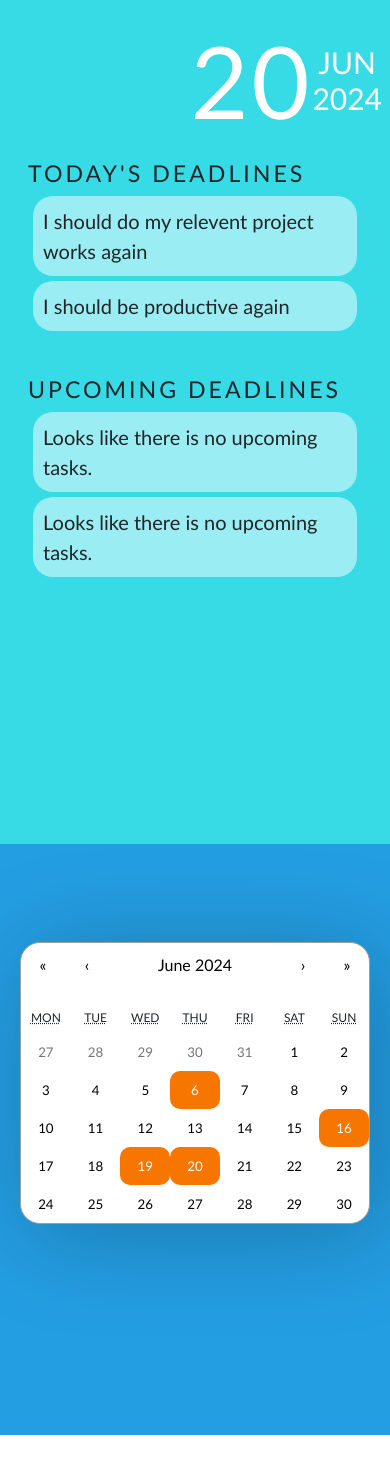
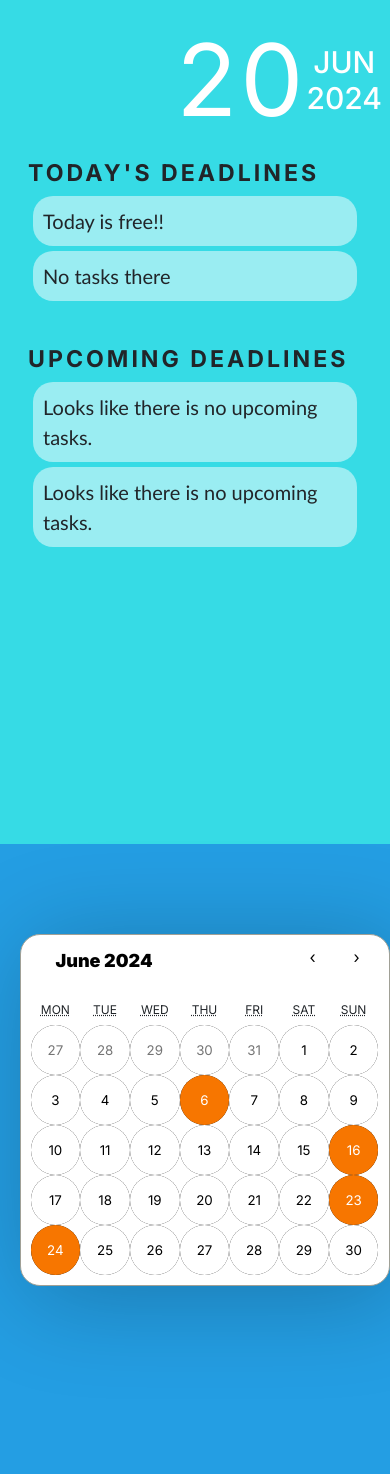
Before and after one commit to legendtharun/todolist, a React (Create React App) app: page / in a window 390 px wide. Shown: the top 1474 px of the page. Before the commit the page ends 1435 px from the top, so only its background shows below. Built offline with nearby package versions, Linux system fonts and the light colour scheme.

Commit message:
second commit

```diff
--- a/package.json
+++ b/package.json
@@ -1,7 +1,7 @@
 {
   "name": "todolist",
   "version": "0.1.0",
-  "homepage":"https://github.com/legendtharun/todolist",
+  "homepage": "https://legendtharun.github.io/todolist",
   "private": true,
   "dependencies": {
     "@testing-library/jest-dom": "^5.17.0",
--- a/src/Todo.js
+++ b/src/Todo.js
@@ -11,12 +11,12 @@ export default Todo = [
     task2: " I should be productive again",
   },
   {
-    id: "19 Jun 2024",
+    id: "23 Jun 2024",
     task1: " I should do my relevent project works",
     task2: " I should be productive",
   },
   {
-    id: "20 Jun 2024",
+    id: "24 Jun 2024",
     task1: " I should do my relevent project works again",
     task2: " I should be productive again",
   },
--- a/src/calender.css
+++ b/src/calender.css
@@ -8,6 +8,7 @@ body{
 .Frame2{
     background-color:#249EE3;
 
+
 }
 .Frame1{
     background-color: #36DBE5;
@@ -15,8 +16,12 @@ body{
 }
 .Frame1 h3{
     text-transform: uppercase;
-    font-family:'Gill Sans', 'Gill Sans MT', Calibri, 'Trebuchet MS', sans-serif;
+    font-family:"Inter", sans-serif;
     letter-spacing: 3px;
+    font-weight: bold;
+}
+#Day{
+    font-weight: normal;
 }
 .CurrDate{
     display: flex;
@@ -39,7 +44,7 @@ body{
     justify-content: center;
     padding: 0;
     color: white;
-    font-family:'Gill Sans', 'Gill Sans MT', Calibri, 'Trebuchet MS', sans-serif;
+    font-family:"Inter", sans-serif;
 }
 .innerdatebox h4{
     padding: 0;
@@ -49,8 +54,8 @@ body{
 }
 .calender{
     margin: auto;
-    margin-top: 25%;
-    transform: scale(200%);
+    margin-top: 23%;
+    transform: scale(190%);
     border-radius: 20px;
     box-shadow: 10px 10px 100px 3px rgba(0,0,0,0.23);
 -webkit-box-shadow: 10px 10px 100px 3px rgba(0,0,0,0.23);
@@ -87,9 +92,14 @@ body{
         transform: scale(180%);
     }
   }
+  @media screen and (max-width:1190px) {
+    .calender{
+        transform: scale(160%);
+    }
+  }
   @media screen and (max-width:1128px) {
     .calender{
-        transform: scale(160%);
+        transform: scale(150%);
     }
   }
   @media screen and (max-width:1005px) {
@@ -100,6 +110,11 @@ body{
   @media screen and (max-width:991px) {
     .calender{
         transform: scale(170%);
+    }
+  }
+  @media screen and (max-width:681px) {
+    .calender{
+        transform: scale(150%);
     }
   }
   @media screen and (max-width:624px) {
@@ -114,24 +129,35 @@ body{
   }
   @media screen and (max-width:585px) {
     .Frame2{
-        height: 70vh;
+        height: 80vh;
+        /* padding: 0; */
     }
     .calender{
-        transform: scale(130%);
+        transform: scale(120%);
+        margin-left: 15%;
     }
+
+
   }
-  @media screen and (max-width:475px) {
+  @media screen and (max-width:485px) {
+    .Frame2{
+
+    }
     .calender{
-        transform: scale(120%);
+        transform: scale(110%);
+        margin-left: 10%;
+
     }
+
   }
   @media screen and (max-width:440px) {
-    .calender{
-        transform: scale(110%);
-    }
-  }
-  @media screen and (max-width:400px) {
     .calender{
         transform: scale(100%);
     }
   }
+  @media screen and (max-width:420px) {
+    .calender{
+        transform: scale(100%);
+        margin-left: 5%;
+    }
+  }
--- a/src/calender1.css
+++ b/src/calender1.css
@@ -1,11 +1,15 @@
+@import url('https://fonts.googleapis.com/css2?family=Inter:wght@100..900&display=swap');
 .react-calendar {
-    width: 350px;
+    width: 370px;
     max-width: 100%;
     background: white;
     border: 1px solid #a0a096;
-    font-family:'Gill Sans', 'Gill Sans MT', Calibri, 'Trebuchet MS', sans-serif;
+    font-family:"Inter", sans-serif;
     text-transform: uppercase;
     line-height: 1.125em;
+    padding-left: 10px;
+    padding-right: 10px;
+    padding-bottom: 10px;
   }
 
   .react-calendar--doubleView {
@@ -51,6 +55,7 @@
     min-width: 44px;
     background: none;
     border-radius: 20px;
+    /* display: none; */
   }
 
   .react-calendar__navigation button:disabled {
@@ -108,6 +113,11 @@
     line-height: 16px;
     font: inherit;
     font-size: 0.833em;
+    border-radius: 50%;
+    width: 40px;
+    height: 50px;
+    box-shadow: 0 0  0.5px black;
+
 
   }
 
@@ -126,12 +136,12 @@
   .react-calendar__tile:enabled:hover,
   .react-calendar__tile:enabled:focus {
     background-color: #e6e6e6;
-    border-radius: 10px;
+    border-radius: 50%;
   }
 
   .react-calendar__tile--now {
-    background: #ffff76;
-    border-radius: 10px;
+    /* background: #ffff76; */
+    border-radius: 50%;
   }
 
   .react-calendar__tile--now:enabled:hover,
@@ -151,7 +161,7 @@
   .react-calendar__tile--active {
     background: #006edc;
     color: white;
-    border-radius: 10px;
+    border-radius: 50%;
   }
 
   .react-calendar__tile--active:enabled:hover,
@@ -167,10 +177,43 @@
   .react-calendar__tile--highlight {
     background: #F77600;
     color: white;
-    border-radius: 10px;
+    /* width: 40px;
+    height: 40px;
+    -moz-border-radius: 150px;
+    -webkit-border-radius: 150px; */
+    border-radius: 50%;
+    width: 40px;
+    height: 50px;
+    /* box-shadow: 0 0 0 1px black; */
+
+
+
   }
   .react-calendar__tile--highlight:hover {
     background: #1087ff;
     color: white;
-    border-radius: 10px;
+    border-radius: 50%;
   }
+  .react-calendar__navigation__prev2-button,.react-calendar__navigation__next2-button{
+    display: none;
+  }
+  .react-calendar__navigation{
+    display: flex;
+  }
+  .react-calendar__navigation__prev-button{
+    order: 2;
+  }
+  .react-calendar__navigation__label{
+    order: 1;
+    text-align: left;
+    padding-left: 25px;
+    padding-top: 10px;
+  }
+  .react-calendar__navigation__next-button{
+    order: 3;
+  }
+  .react-calendar__navigation__label__labelText{
+    font-size: 18px;
+    font-weight: 1000;
+    font-family: "Inter", sans-serif;
+  }
```
